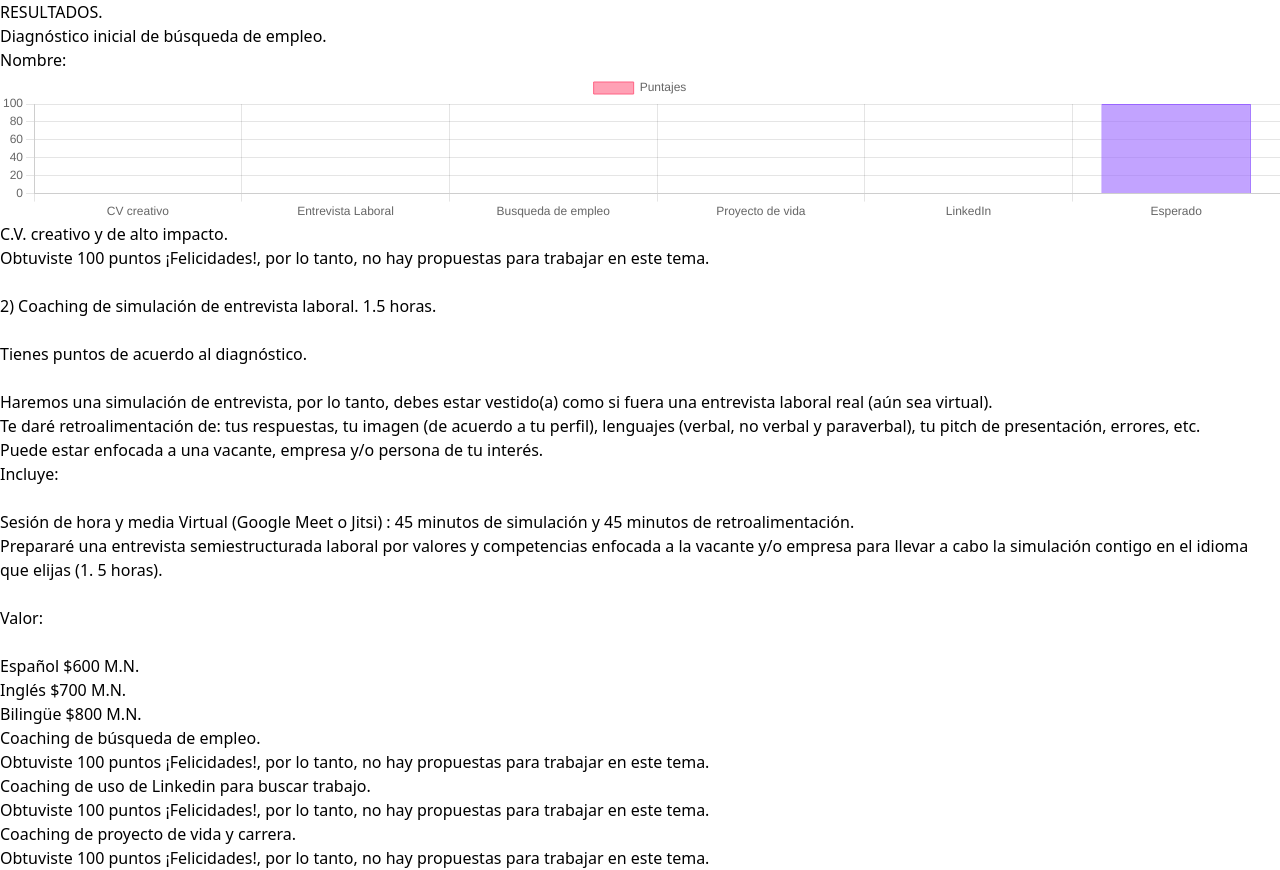
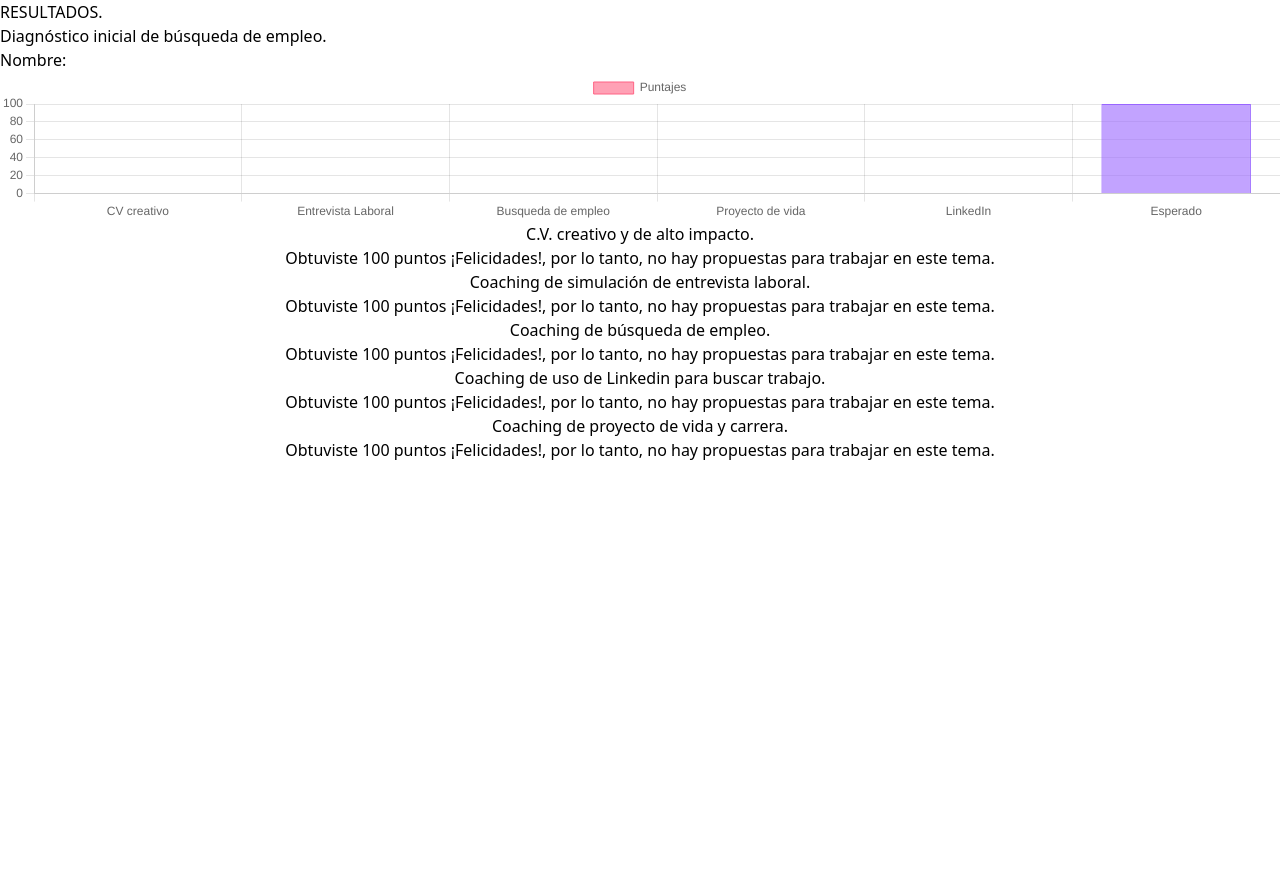
Before and after one commit to GroupFiveDev/Formulario-Coaching-empleo-capacitacion, a Next.js app: page /grafica in a window 1280 px wide. After the commit the page ends 800 px from the top, so only its background shows below. Built offline with nearby package versions, Linux system fonts and the light colour scheme.

Commit message:
estilos en componente Respuesta

```diff
--- a/app/grafica/Respuesta.jsx
+++ b/app/grafica/Respuesta.jsx
@@ -1,14 +1,16 @@
+'use client'
+
 const Respuesta = ({amount, category, entrevista6}) => {
 
     if(category === "cv") {
         return(
             <div>
                 {
-                    amount <= 80 ?
-                    <div>
+                    amount && amount <= 80 ?
+                    <div className="bg-yellow-300 border-2 border-black rounded-md m-5 p-5 flex flex-col items-center font-bold">
                         <h1>1) Coaching de C.V. creativo y de alto impacto. 3 horas.</h1>
                         <br />
-                        <h1>Tienes {amount} puntos de acuerdo al diagnóstico.</h1>
+                        <h1>Tienes {amount && amount} puntos de acuerdo al diagnóstico.</h1>
                         <br />
                         <h3>Te puedo enseñar cómo evaluar una vacante de tu interés antes de postularte, cómo adaptar tu C.V.a dicha vacante y cómo redactar una carta depresentación interesante que complemente tu postulación.</h3>
                         <h3>Te enseñaré a redactar tus logros demanera que estén incluidas tus fortalezas y puedas venderte mucho mejor.</h3>
@@ -28,7 +30,7 @@
                         <h3>$1,000 M.N.</h3>
                     </div>
                     :
-                    <div>
+                    <div className="bg-yellow-300 border-2 border-black rounded-md m-5 p-5 flex flex-col items-center font-bold">
                         <h1>C.V. creativo y de alto impacto.</h1>
                         <h1>Obtuviste 100 puntos ¡Felicidades!, por lo tanto, no hay propuestas para trabajar en este tema.</h1>
                     </div>
@@ -41,8 +43,31 @@
         return(
             <div>
                 {
-                    entrevista6 === "no" ?
-                    <div>
+                    entrevista6 && entrevista6 === "no" ?
+                    <div className="bg-yellow-300 border-2 border-black rounded-md m-5 p-5 flex flex-col items-center font-bold">
+                        <h1>2) Coaching de preparación de entrevista laboral. 3 horas.</h1>
+                        <br />
+                        <h1>Tienes {amount && amount} puntos de acuerdo al diagnóstico.</h1>
+                        <br />
+                        <h3>Sabrás cómo debes prepararte para una entrevista laboral (antes, durante y después), con la finalidad de aumentar tu confianza frente al reclutador.</h3>
+                        <h3>Te daré tips de qué elementos debes cuidar en todo momento: tus lenguajes y tu imagen personal.</h3>
+                        <h3>Antes de nuestra sesión, responderás por escrito las 50 preguntas más comunes en una entrevista y elegirás las 10 que te cuesten más trabajo para enfocarnos en ellas.</h3>
+                        <h3>Aprenderás cómo contestar de manera adecuada para venderte mejor e incrementar tus posibilidades de ser contratado (a).</h3>
+                        <h3>También realizarás tu pitch para presentarte de manera profesional.</h3>
+                        <h3>Despejaré cualquier duda que tengas de tus previas experiencias.</h3>
+                        <h1>Incluye:</h1>
+                        <br />
+                        <h3>Sesión de 3 horas. Virtual (Google Meet o Jitsi).</h3>
+                        <h3>Formato de autoevaluación de entrevistas.</h3>
+                        <h3>Archivo con las 50 preguntas más comunes en una entrevista laboral.</h3>
+                        <br />
+                        <h1>Valor:</h1>
+                        <br />
+                        <h3>$1,000 M.N.</h3>
+                    </div>
+                    :
+                    amount && amount <= 60 ?
+                    <div className="bg-yellow-300 border-2 border-black rounded-md m-5 p-5 flex flex-col items-center font-bold">
                         <h1>2) Coaching de preparación de entrevista laboral. 3 horas.</h1>
                         <br />
                         <h1>Tienes {amount} puntos de acuerdo al diagnóstico.</h1>
@@ -64,31 +89,8 @@
                         <h3>$1,000 M.N.</h3>
                     </div>
                     :
-                    amount <= 60 ?
-                    <div>
-                        <h1>2) Coaching de preparación de entrevista laboral. 3 horas.</h1>
-                        <br />
-                        <h1>Tienes {amount} puntos de acuerdo al diagnóstico.</h1>
-                        <br />
-                        <h3>Sabrás cómo debes prepararte para una entrevista laboral (antes, durante y después), con la finalidad de aumentar tu confianza frente al reclutador.</h3>
-                        <h3>Te daré tips de qué elementos debes cuidar en todo momento: tus lenguajes y tu imagen personal.</h3>
-                        <h3>Antes de nuestra sesión, responderás por escrito las 50 preguntas más comunes en una entrevista y elegirás las 10 que te cuesten más trabajo para enfocarnos en ellas.</h3>
-                        <h3>Aprenderás cómo contestar de manera adecuada para venderte mejor e incrementar tus posibilidades de ser contratado (a).</h3>
-                        <h3>También realizarás tu pitch para presentarte de manera profesional.</h3>
-                        <h3>Despejaré cualquier duda que tengas de tus previas experiencias.</h3>
-                        <h1>Incluye:</h1>
-                        <br />
-                        <h3>Sesión de 3 horas. Virtual (Google Meet o Jitsi).</h3>
-                        <h3>Formato de autoevaluación de entrevistas.</h3>
-                        <h3>Archivo con las 50 preguntas más comunes en una entrevista laboral.</h3>
-                        <br />
-                        <h1>Valor:</h1>
-                        <br />
-                        <h3>$1,000 M.N.</h3>
-                    </div>
-                    :
-                    amount = 80 ?
-                    <div>
+                    (amount && amount) == 80 ?
+                    <div className="bg-yellow-300 border-2 border-black rounded-md m-5 p-5 flex flex-col items-center font-bold">
                         <br />
                         <h1>2) Coaching de simulación de entrevista laboral. 1.5 horas.</h1>
                         <br />
@@ -109,7 +111,7 @@
                         <h3>Bilingüe $800 M.N.</h3>
                     </div>
                     :
-                    <div>
+                    <div className="bg-yellow-300 border-2 border-black rounded-md m-5 p-5 flex flex-col items-center font-bold">
                         <h1>Coaching de simulación de entrevista laboral.</h1>
                         <h1>Obtuviste 100 puntos ¡Felicidades!, por lo tanto, no hay propuestas para trabajar en este tema.</h1>
                     </div>
@@ -122,8 +124,8 @@
         return(
             <div>
                 {
-                    amount <= 80 ?
-                    <div>
+                    (amount && amount <= 80) ?
+                    <div className="bg-yellow-300 border-2 border-black rounded-md m-5 p-5 flex flex-col items-center font-bold">
                         <h1>3) Coaching de búsqueda de empleo. 3 horas.</h1>
                         <br />
                         <h1>Tienes {amount} puntos de acuerdo al diagnóstico.</h1>
@@ -147,7 +149,7 @@
                         <h3>$2,000 M.N.</h3>
                     </div>
                     :
-                    <div>
+                    <div className="bg-yellow-300 border-2 border-black rounded-md m-5 p-5 flex flex-col items-center font-bold">
                         <h1>Coaching de búsqueda de empleo.</h1>
                         <h1>Obtuviste 100 puntos ¡Felicidades!, por lo tanto, no hay propuestas para trabajar en este tema.</h1>
                     </div>
@@ -160,8 +162,8 @@
         return(
             <div>
                 {
-                    amount <= 80 ?
-                    <div>
+                    (amount && amount <= 80) ?
+                    <div className="bg-yellow-300 border-2 border-black rounded-md m-5 p-5 flex flex-col items-center font-bold">
                         <h1>4)Coaching de uso de Linkedin para buscar trabajo. 1.5 horas.</h1>
                         <br />
                         <h1>Tienes {amount} puntos de acuerdo al diagnóstico.</h1>
@@ -180,7 +182,7 @@
                         <h3>$600 M.N.</h3>
                     </div>
                     :
-                    <div>
+                    <div className="bg-yellow-300 border-2 border-black rounded-md m-5 p-5 flex flex-col items-center font-bold">
                         <h1>Coaching de uso de Linkedin para buscar trabajo.</h1>
                         <h1>Obtuviste 100 puntos ¡Felicidades!, por lo tanto, no hay propuestas para trabajar en este tema.</h1>
                     </div>
@@ -193,8 +195,8 @@
         return(
             <div>
                 {
-                    amount <= 80 ?
-                    <div>
+                    (amount && amount <= 80) ?
+                    <div className="bg-yellow-300 border-2 border-black rounded-md m-5 p-5 flex flex-col items-center font-bold">
                         <h1>5)Coaching de proyecto de vida y carrera. 3 horas.</h1>
                         <br />
                         <h1>Tienes {amount} puntos de acuerdo al diagnóstico.</h1>
@@ -214,7 +216,7 @@
                         <h3>$1000 M.N.</h3>
                     </div>
                     :
-                    <div>
+                    <div className="bg-yellow-300 border-2 border-black rounded-md m-5 p-5 flex flex-col items-center font-bold">
                         <h1>Coaching de proyecto de vida y carrera.</h1>
                         <h1>Obtuviste 100 puntos ¡Felicidades!, por lo tanto, no hay propuestas para trabajar en este tema.</h1>
                     </div>
```
